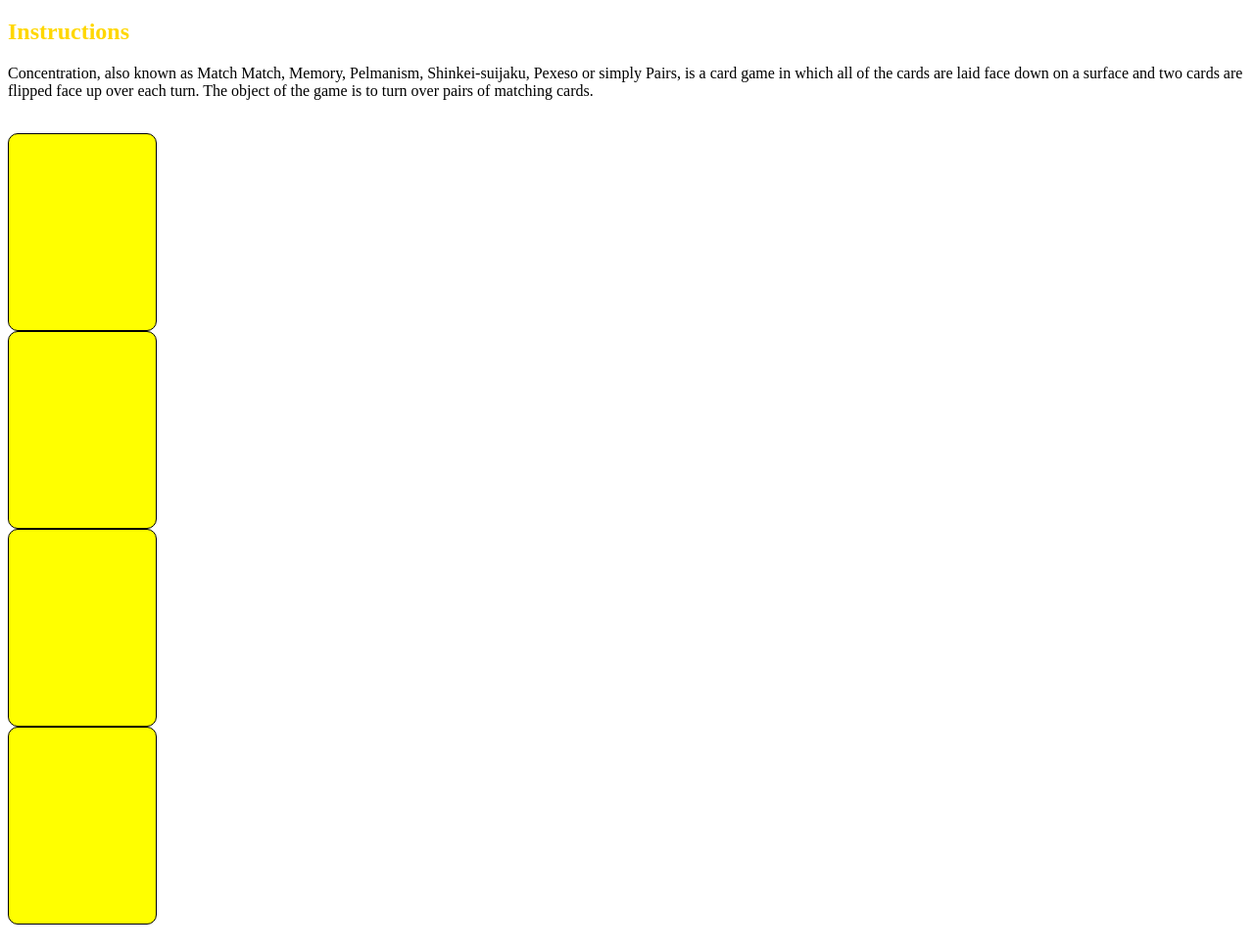
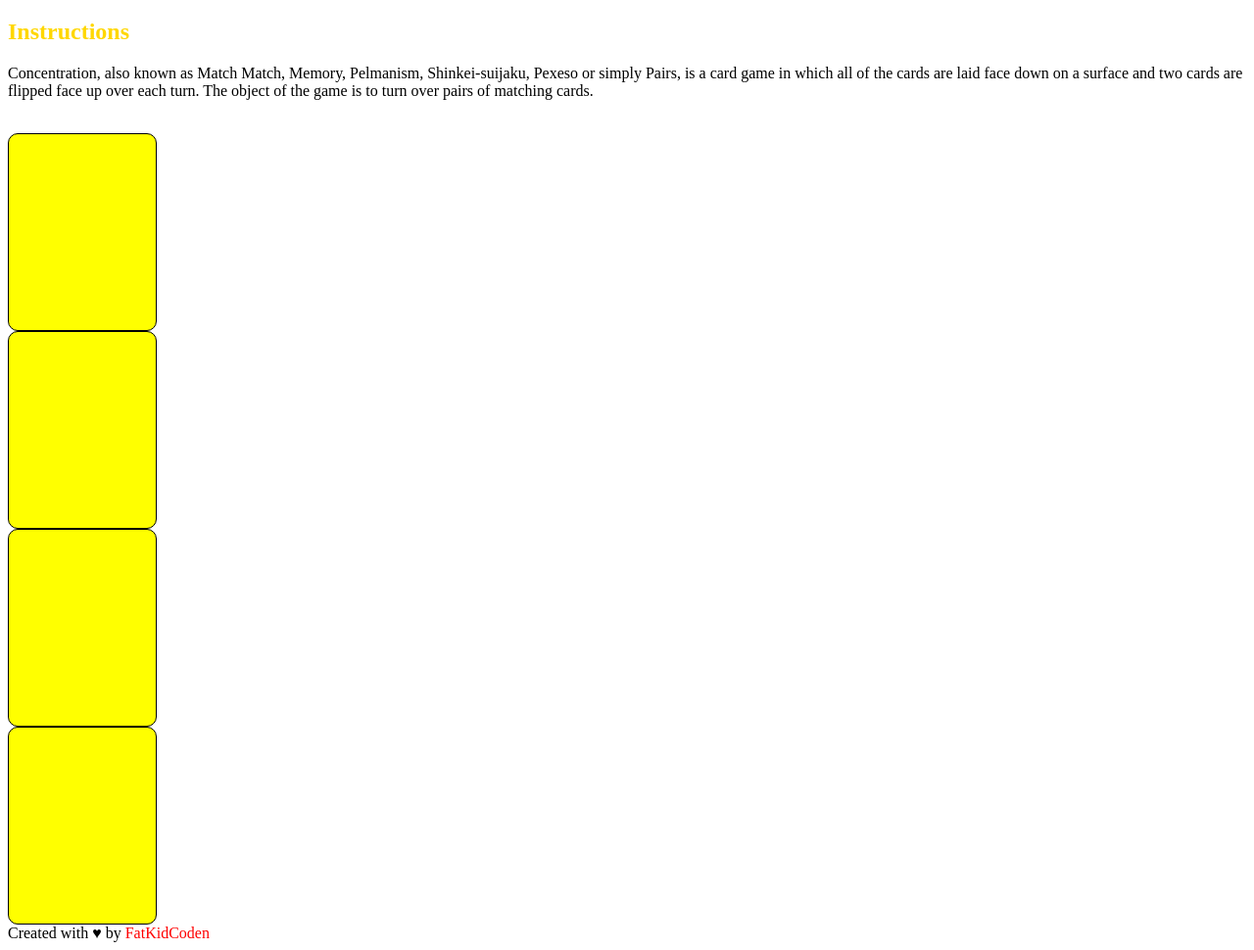
Before and after one commit to LamKeo/memory_game, a plain HTML site: page index.html in a window 1280 px wide. Shown: the part 61-1031 px from the top of the page at 98% size. Drawn offline with Linux system fonts and the light colour scheme; files that its build step writes are made by us from their sources; files whose address does not match are found by name.

Commit message:
added footer/styling

```diff
--- a/index.html
+++ b/index.html
@@ -18,5 +18,6 @@
     <div class="card"></div>
     <div class="card"></div>
   <div></div>
+  <footer>Created with &hearts; by <span class="name">FatKidCoden</span></footer>
 </body>
 </html>
--- a/style.css
+++ b/style.css
@@ -18,3 +18,7 @@ h1 {
 h2 {
   color: #ffd700;
 }
+
+.name {
+  color: #ff0000;
+}
```
